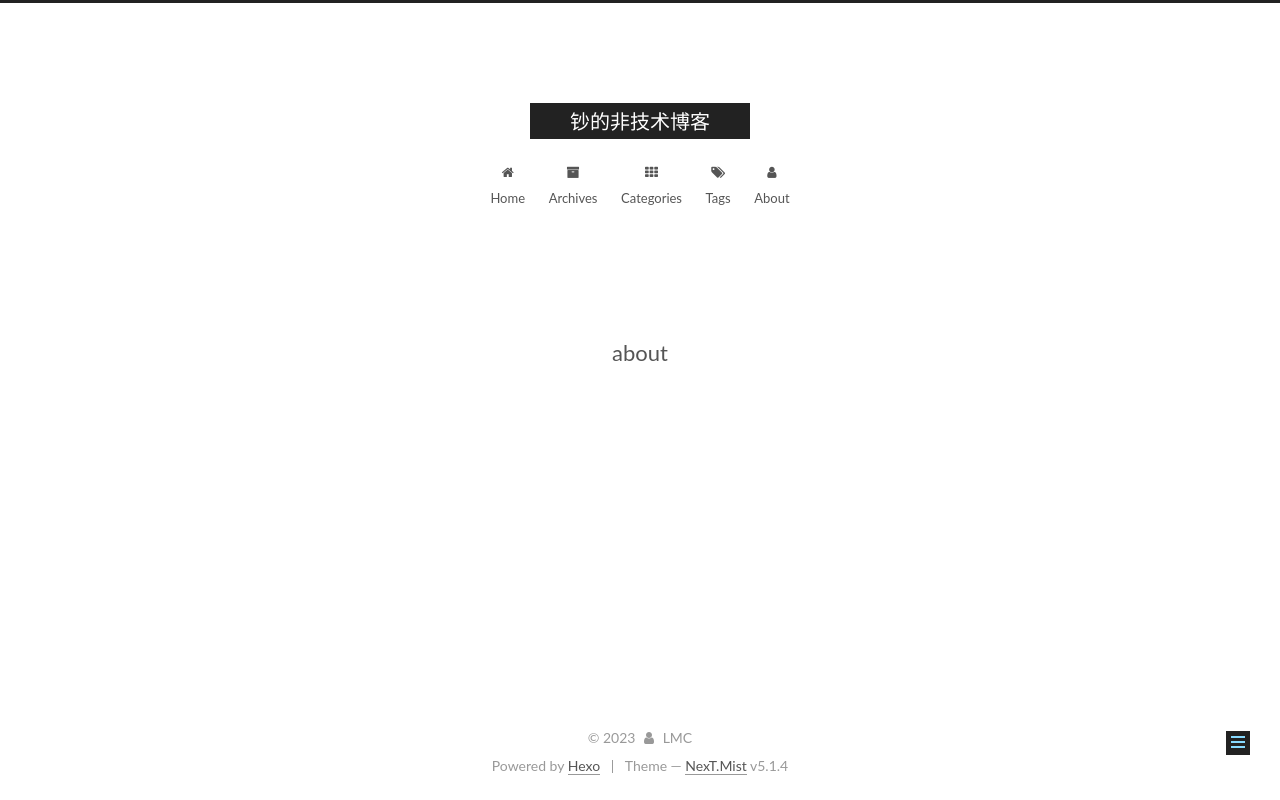
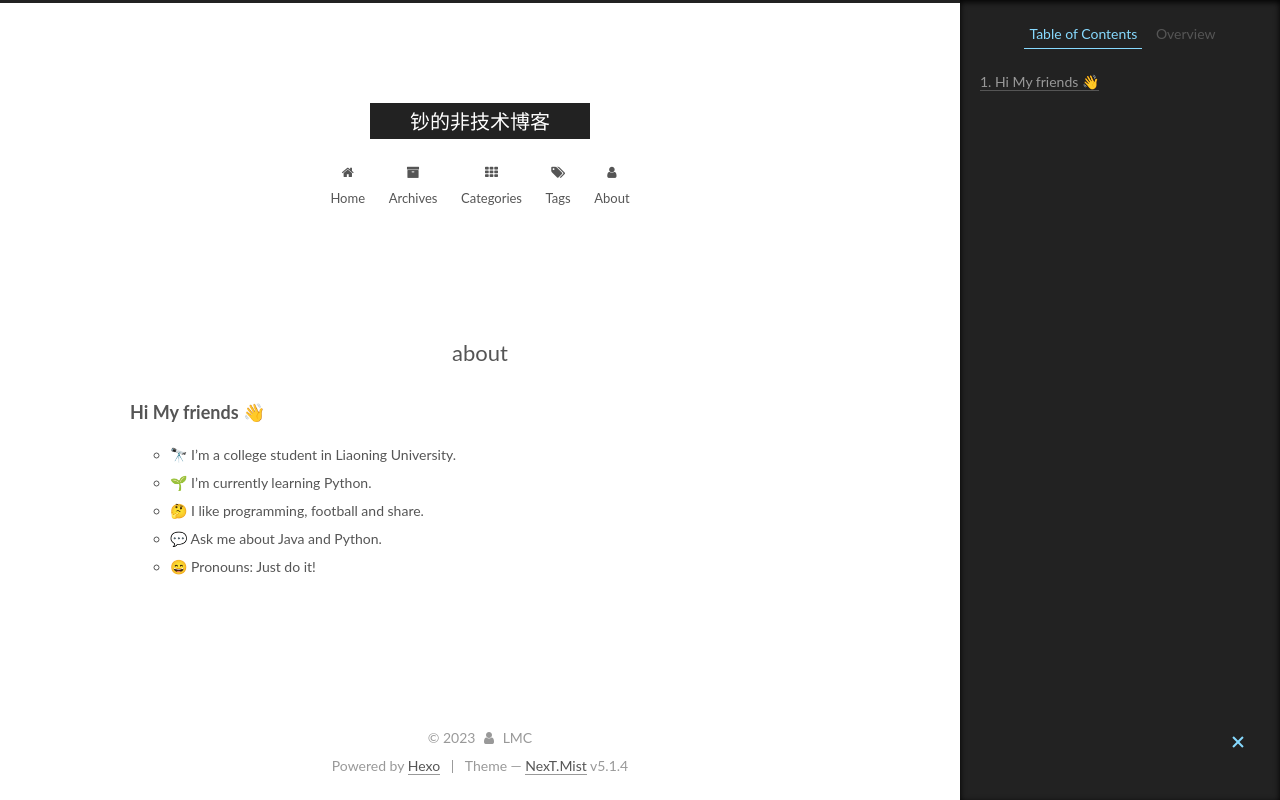
Before and after one commit to TheonlyCR7/TheonlyCR7.github.io, a plain HTML site: page about/index.html in a window 1280 px wide. Drawn offline with Linux system fonts and the light colour scheme.

Commit message:
Site updated: 2023-06-29 11:58:22

```diff
--- a/about/index.html
+++ b/about/index.html
@@ -79,13 +79,15 @@
 
 
 
+<meta name="description" content="Hi My friends 👋 🔭 I’m a college student in Liaoning University. 🌱 I’m currently learning Python. 🤔 I like programming, football and share. 💬 Ask me about Java and Python. 😄 Pronouns: Just do it!">
 <meta property="og:type" content="website">
 <meta property="og:title" content="about">
 <meta property="og:url" content="http://example.com/about/index.html">
 <meta property="og:site_name" content="钞的非技术博客">
+<meta property="og:description" content="Hi My friends 👋 🔭 I’m a college student in Liaoning University. 🌱 I’m currently learning Python. 🤔 I like programming, football and share. 💬 Ask me about Java and Python. 😄 Pronouns: Just do it!">
 <meta property="og:locale" content="en_US">
 <meta property="article:published_time" content="2023-06-29T03:03:09.000Z">
-<meta property="article:modified_time" content="2023-06-29T03:03:09.561Z">
+<meta property="article:modified_time" content="2023-06-29T03:56:30.671Z">
 <meta property="article:author" content="LMC">
 <meta name="twitter:card" content="summary">
 
@@ -265,6 +267,13 @@
       <div class="post-body">
 
 
+          <h3 id="Hi-My-friends-👋"><a href="#Hi-My-friends-👋" class="headerlink" title="Hi My friends 👋"></a>Hi My friends 👋</h3><ul>
+<li>🔭 I’m a college student in Liaoning University.</li>
+<li>🌱 I’m currently learning Python.</li>
+<li>🤔 I like programming, football and share.</li>
+<li>💬 Ask me about Java and Python.</li>
+<li>😄 Pronouns: Just do it!</li>
+</ul>
 
 
       </div>
@@ -307,8 +316,17 @@
 
 
 
+        <ul class="sidebar-nav motion-element">
+          <li class="sidebar-nav-toc sidebar-nav-active" data-target="post-toc-wrap">
+            Table of Contents
+          </li>
+          <li class="sidebar-nav-overview" data-target="site-overview-wrap">
+            Overview
+          </li>
+        </ul>
 
-      <section class="site-overview-wrap sidebar-panel sidebar-panel-active">
+
+      <section class="site-overview-wrap sidebar-panel">
         <div class="site-overview">
           <div class="site-author motion-element" itemprop="author" itemscope itemtype="http://schema.org/Person">
 
@@ -368,6 +386,22 @@
         </div>
       </section>
 
+
+      <!--noindex-->
+        <section class="post-toc-wrap motion-element sidebar-panel sidebar-panel-active">
+          <div class="post-toc">
+
+
+
+
+
+
+              <div class="post-toc-content"><ol class="nav"><li class="nav-item nav-level-3"><a class="nav-link" href="#Hi-My-friends-%F0%9F%91%8B"><span class="nav-number">1.</span> <span class="nav-text">Hi My friends 👋</span></a></li></ol></div>
+
+
+          </div>
+        </section>
+      <!--/noindex-->
 
 
 
```
